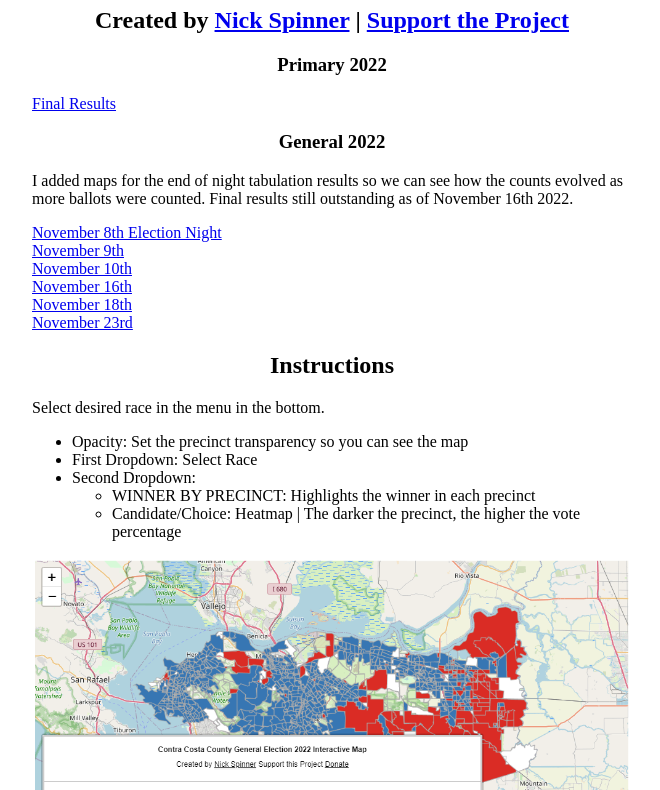
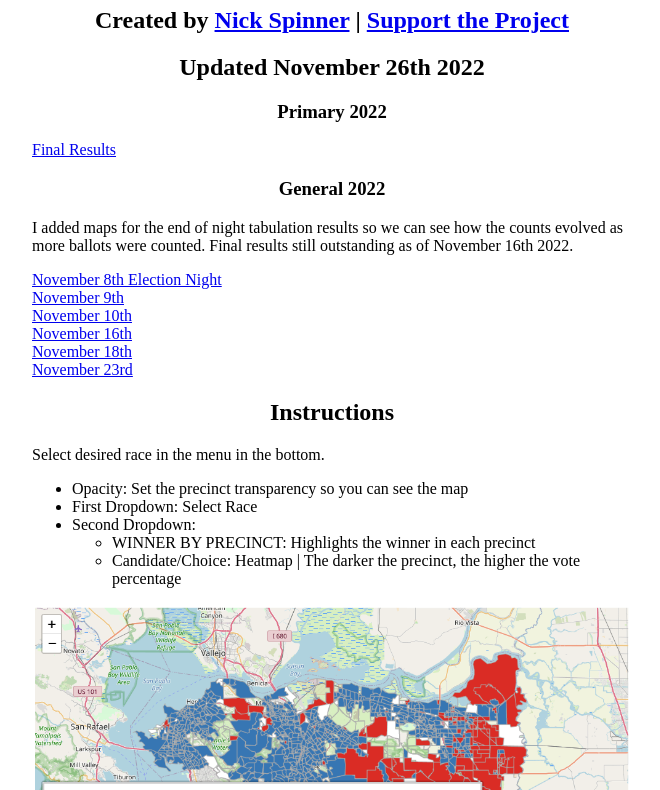
Before and after one commit to Spinnernicholas/maps.cocoacounty.org, a plain HTML site: page public/index.html in a window 1280 px wide. Shown: the part 73-863 px from the top of the page, without its empty margins (308-968 px from the left). Drawn offline with Linux system fonts and the light colour scheme.

Commit message:
Update index.html

```diff
--- a/public/index.html
+++ b/public/index.html
@@ -49,6 +49,7 @@
         <div id="content">
             <h1>Contra Costa County Election Maps</h1>
             <h2>Created by <a href="https://github.com/spinnernicholas">Nick Spinner</a> | <a href="https://github.com/Spinnernicholas/InteractiveElectionMap">Support the Project</a></h2>
+            <h2>Updated November 26th 2022</h2>
             <h3>Primary 2022</h3>
             <a href="https://maps.cocoacounty.org/coco-primary-2022/">Final Results</a>
             <h3>General 2022</h3>
```
